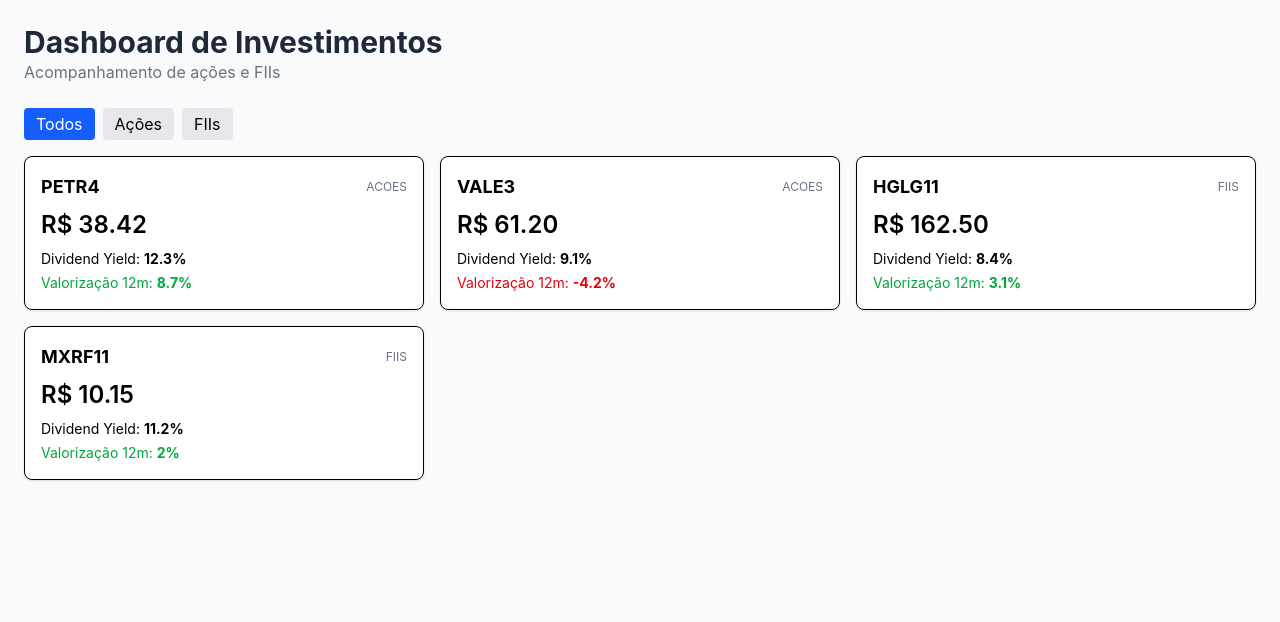
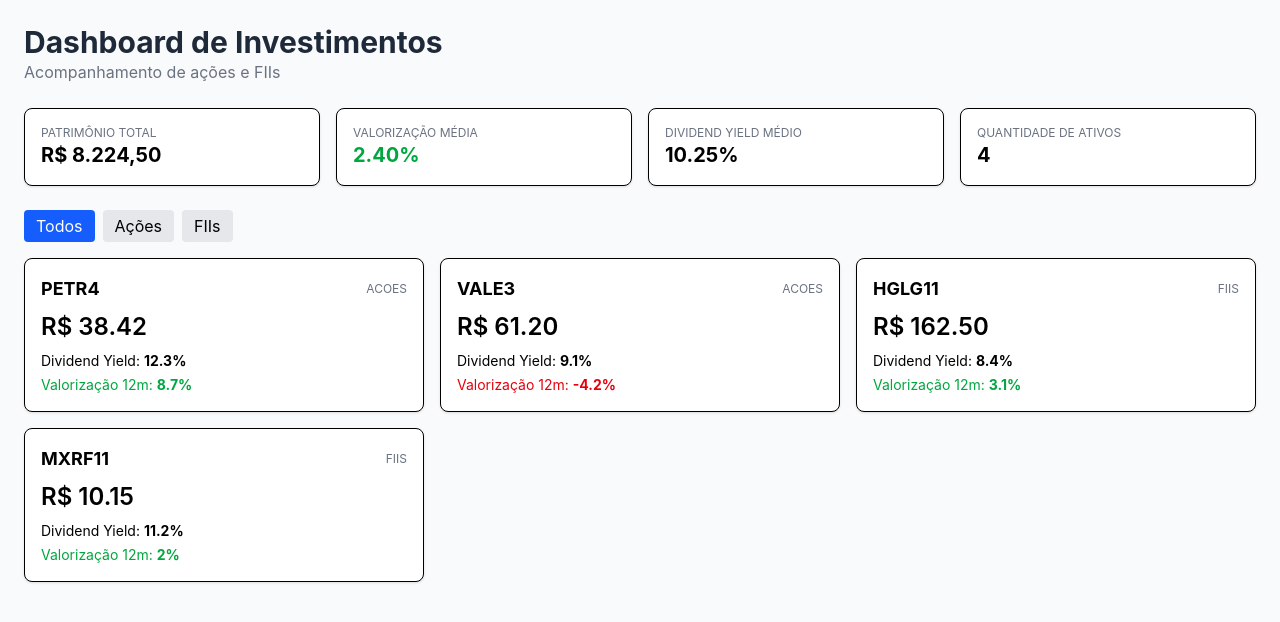
Before and after one commit to EnzoFSouza/Dashboard-Acoes-React, a React (Vite) app: page /dashboard in a window 1280 px wide. Shown: the top 622 px of the page. Built offline with nearby package versions, Linux system fonts and the light colour scheme.

Commit message:
adicionar resumo carteira

```diff
--- a/src/App.jsx
+++ b/src/App.jsx
@@ -1,4 +1,5 @@
 import Header from "./components/Header";
+import ResumoCarteira from "./components/ResumoCarteira";
 import ListaAtivos from "./components/ListaAtivos";
 import { ativos } from "./data/ativos";
 
@@ -6,6 +7,7 @@
   return (
     <div className="min-h-screen bg-gray-50 p-6">
       <Header />
+      <ResumoCarteira ativos={ativos} />
       <ListaAtivos ativos={ativos} />
     </div>
   );
--- /dev/null
+++ b/src/components/ResumoCarteira.jsx
@@ -0,0 +1,47 @@
+function ResumoCarteira({ ativos }) {
+  // Patrimônio total: soma de (preço × quantidade) de cada ativo
+  const patrimonioTotal = ativos.reduce(
+    (total, ativo) => total + ativo.precoAtual * ativo.quantidade,
+    0
+  );
+
+  // Valorização média: média simples dos valorizacao12m de todos os ativos
+  const valorizacaoMedia =
+    ativos.reduce((soma, ativo) => soma + ativo.valorizacao12m, 0) / ativos.length;
+
+  // Dividend Yield médio
+  const dyMedio =
+    ativos.reduce((soma, ativo) => soma + ativo.dividendYield, 0) / ativos.length;
+
+  const corValorizacao = valorizacaoMedia >= 0 ? "text-green-600" : "text-red-600";
+
+  return (
+    <div className="grid grid-cols-2 md:grid-cols-4 gap-4 mb-6">
+      <div className="bg-white border rounded-lg p-4 shadow-sm">
+        <p className="text-xs text-gray-500 uppercase">Patrimônio Total</p>
+        <p className="text-xl font-bold">
+          R$ {patrimonioTotal.toLocaleString("pt-BR", { minimumFractionDigits: 2 })}
+        </p>
+      </div>
+
+      <div className="bg-white border rounded-lg p-4 shadow-sm">
+        <p className="text-xs text-gray-500 uppercase">Valorização Média</p>
+        <p className={`text-xl font-bold ${corValorizacao}`}>
+          {valorizacaoMedia.toFixed(2)}%
+        </p>
+      </div>
+
+      <div className="bg-white border rounded-lg p-4 shadow-sm">
+        <p className="text-xs text-gray-500 uppercase">Dividend Yield Médio</p>
+        <p className="text-xl font-bold">{dyMedio.toFixed(2)}%</p>
+      </div>
+
+      <div className="bg-white border rounded-lg p-4 shadow-sm">
+        <p className="text-xs text-gray-500 uppercase">Quantidade de Ativos</p>
+        <p className="text-xl font-bold">{ativos.length}</p>
+      </div>
+    </div>
+  );
+}
+
+export default ResumoCarteira;
--- a/src/data/ativos.js
+++ b/src/data/ativos.js
@@ -11,6 +11,7 @@
     max52: 41.85,
     dividendYield: 12.3,
     valorizacao12m: 8.7,
+    quantidade: 50,
   },
   {
     ticker: "VALE3",
@@ -20,6 +21,7 @@
     max52: 72.10,
     dividendYield: 9.1,
     valorizacao12m: -4.2,
+    quantidade: 30,
   },
   {
     ticker: "HGLG11",
@@ -29,6 +31,7 @@
     max52: 175.30,
     dividendYield: 8.4,
     valorizacao12m: 3.1,
+    quantidade: 15,
   },
   {
     ticker: "MXRF11",
@@ -38,5 +41,6 @@
     max52: 10.90,
     dividendYield: 11.2,
     valorizacao12m: 2.0,
+    quantidade: 200,
   },
 ];
```
